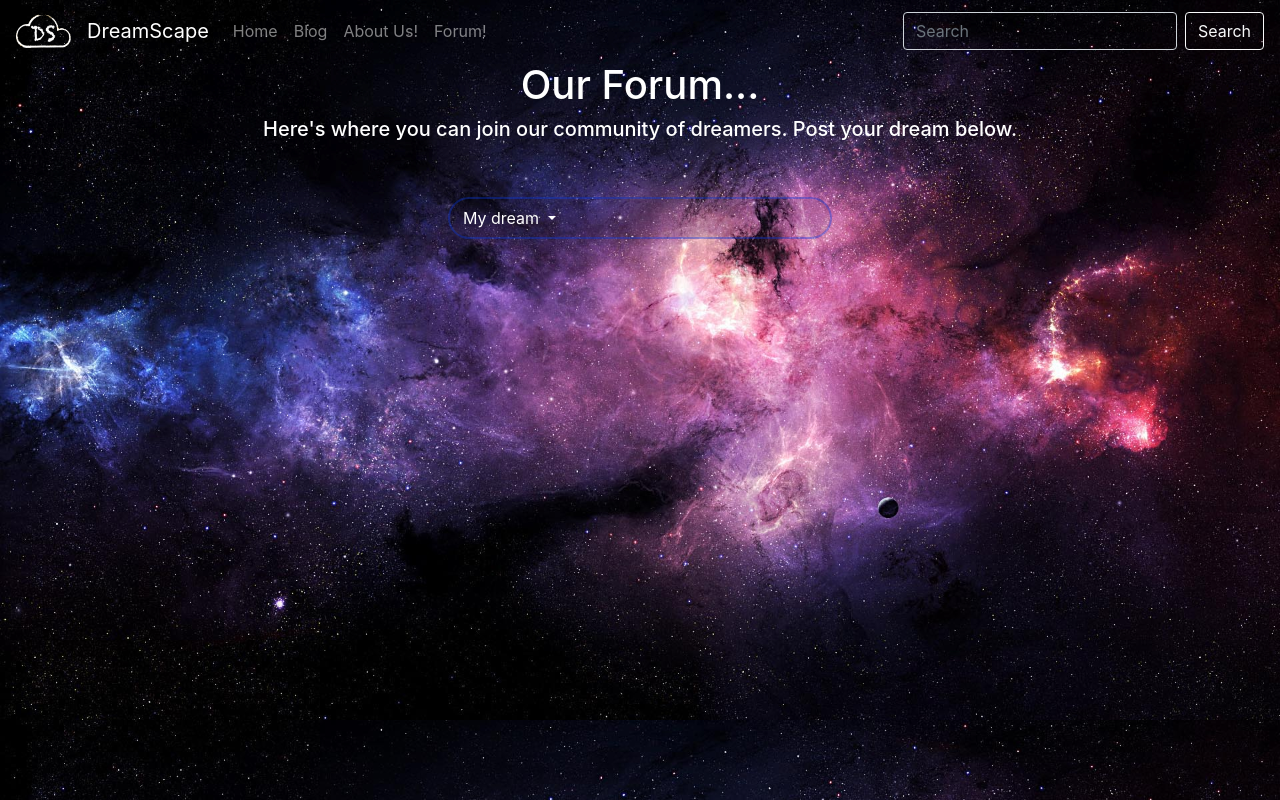
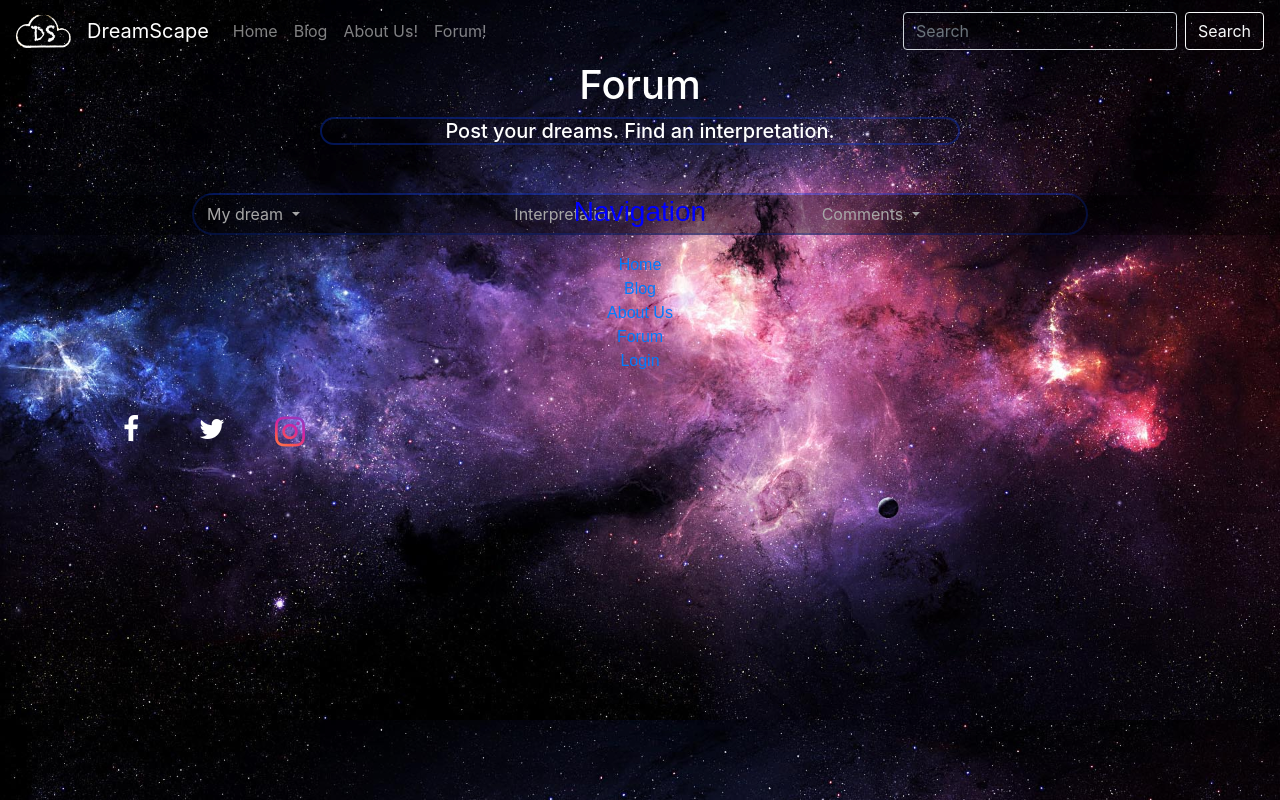
Before and after one commit to bethel-school-of-technology/dreamscape-stories, an Angular app: page /forum in a window 1280 px wide. Built offline with nearby package versions, Linux system fonts and the light colour scheme.

Commit message:
Minor changes to forum page.
Added some columns. Worked on navigation bar. Edited styling.

```diff
--- a/src/app/components/forum/forum.component.css
+++ b/src/app/components/forum/forum.component.css
@@ -1,5 +1,16 @@
+#container {
+    width: 50%;
+    height: auto;
+    margin: 0 auto;
+    text-align: center;
+    color: white;
+    background-color:rgba(0, 0, 0, 0.075);
+    border-radius: 25px;
+    border: 2px solid rgba(9, 62, 235, 0.350);
+}
+
 .post{
-    width: 30%;
+    width: 70%;
     height: auto;
     margin: 0 auto;
     color: white;
@@ -26,9 +37,9 @@ h5 {
     color: white;
 }
 .site-footer {
-    position: auto;
-    left: 0;
+    position: absolute;
     bottom: 0;
+    height: 2.5em;
     width: 100%;
     background-color: rgba(0, 0, 0, 0.349);
     color: blue;
--- a/src/app/components/forum/forum.component.html
+++ b/src/app/components/forum/forum.component.html
@@ -1,10 +1,14 @@
-<h1> Our Forum...</h1>
-    <h5 id="intro">
-        Here's where you can join our community of dreamers. Post your dream below.
-    </h5>
+<h1> Forum</h1>
+
+<div>
+    <h5 id ="container">Post your dreams. Find an interpretation.</h5>
+</div>
 <br>
 <br>
 <div class="post">
+    <div class ="forum-container">
+        <div class = "row">
+            <div class= "col-sm">
                 <button class="btn dropdown-toggle" style= "color: white" type="button" id="dropdownMenuButton" data-toggle="dropdown" aria-haspopup="true" aria-expanded="true">
                     My dream
                 </button>
@@ -18,10 +22,41 @@
                           </div>
                     </div>
             </div>
+            <div class= "col-sm">
+                    <button class="btn dropdown-toggle" style= "color: white" type="button" id="dropdownMenuButton" data-toggle="dropdown" aria-haspopup="true" aria-expanded="true">
+                        Interpretation
+                    </button>
+                        <div class="dropdown-menu">
+                              <div>
+                                <textarea id="comment" class="form-control"></textarea>
+                              </div>
+                              <div class="dropdown-divider"></div>
+                              <div>
+                                <button type="submit" class="btn btn-outline-light my-2 my-sm-0 btn-sm">Share</button>
+                              </div>
+                        </div>
+             </div>
+             <div class= "col-sm">
+                    <button class="btn dropdown-toggle" style= "color: white" type="button" id="dropdownMenuButton" data-toggle="dropdown" aria-haspopup="true" aria-expanded="true">
+                        Comments
+                    </button>
+                        <div class="dropdown-menu">
+                              <div>
+                                <textarea id="comment" class="form-control"></textarea>
+                              </div>
+                              <div class="dropdown-divider"></div>
+                              <div>
+                                <button type="submit" class="btn btn-outline-light my-2 my-sm-0 btn-sm">Share</button>
+                              </div>
+                        </div>
+            </div>
+        </div>
+    </div>
+</div>
 
 
 
-<!-- <footer class="site-footer" role="contentinfo">
+<footer class="site-footer" role="contentinfo">
     <div class="container">
         <div class="footernav">
             <h3 class="mb-4">Navigation</h3>
@@ -41,4 +76,4 @@
             </ul>
         </div>
     </div>
-</footer> -->
+</footer>
```
Lines whose indentation alone changed are shown as unchanged.
